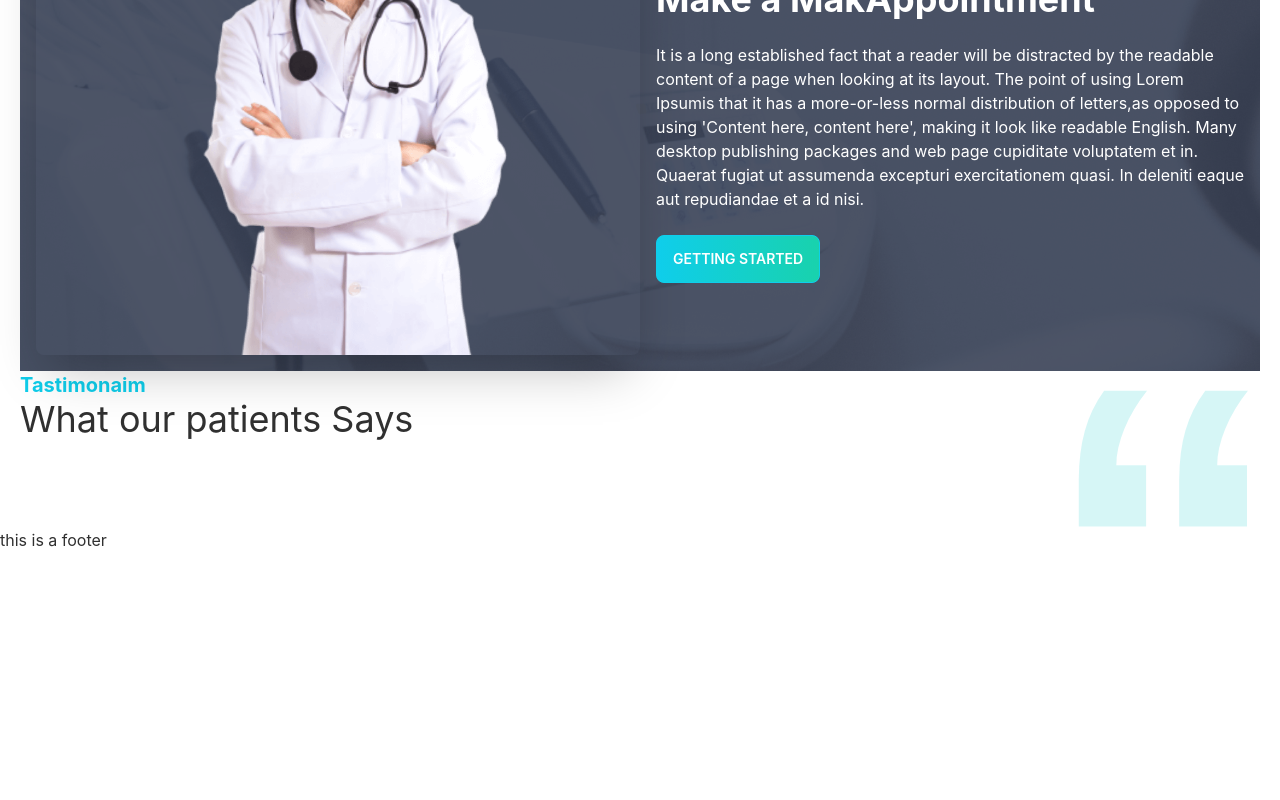
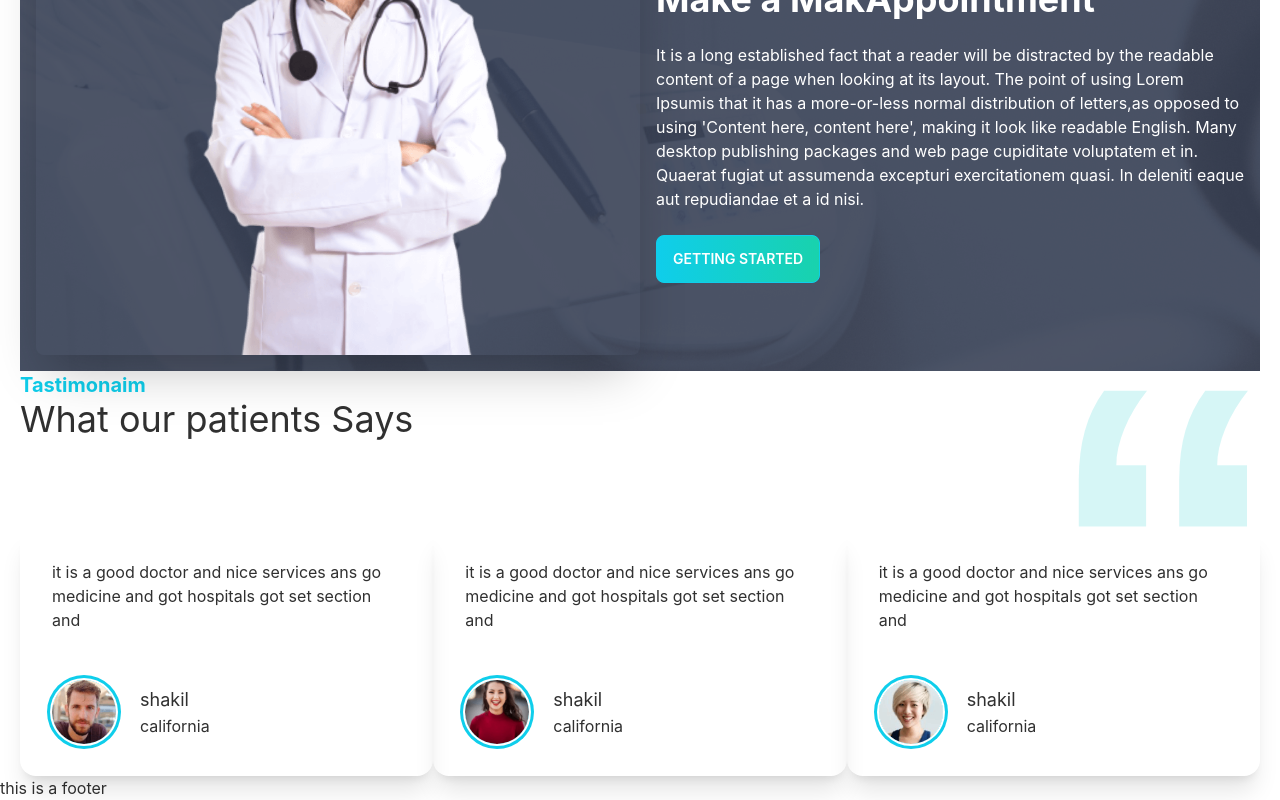
Before and after one commit to shakilmonsi/doctorprotailfive-main, a React (Create React App) app: page / in a window 1280 px wide. Shown: the part 1301-2101 px from the top of the page. Before the commit the page ends 1853 px from the top, so only its background shows below. Built offline with nearby package versions, Linux system fonts and the light colour scheme.

Commit message:
add review section

```diff
--- /dev/null
+++ b/src/tastimonaime/Review.js
@@ -0,0 +1,29 @@
+import React from 'react'
+
+
+
+
+const  Review=({revie}) =>{
+    const {name,img,review,location}=revie
+  return (
+    <div className="card  shadow-xl">
+    <div className="card-body">
+
+      <p>{review}</p>
+      <div className="flex mt-10  items-center">
+      <div className="avatar mr-6">
+  <div className="w-16 rounded-full ring ring-primary ring-offset-base-100 ring-offset-2">
+    <img src={img} alt=''/>
+  </div>
+</div>
+<div>
+  <h5 className='text-lg'>{name}</h5>
+  <p>{location}</p>
+</div>
+      </div>
+    </div>
+  </div>
+  )
+}
+
+export default Review
--- a/src/tastimonaime/Tastimonaim.js
+++ b/src/tastimonaime/Tastimonaim.js
@@ -1,7 +1,33 @@
 import React from 'react'
 import quote from "../assets/icons/quote.svg"
-
+import papole1 from '../assets/images/people1.png'
+import papole2 from '../assets/images/people2.png'
+import papole3 from '../assets/images/people3.png'
+import Review from './Review'
 const  Tastimonaim=() =>{
+    const reviews =[
+        {
+            _di:1,
+            name: "shakil ",
+            img: papole1,
+            review: 'it is a good  doctor and  nice services ans  go  medicine and  got  hospitals  got  set section and ',
+        location: 'california'
+        },
+        {
+            _di:1,
+            name: "shakil ",
+            img: papole2,
+            review: 'it is a good  doctor and  nice services ans  go  medicine and  got  hospitals  got  set section and ',
+        location: 'california'
+        },
+        {
+            _di:1,
+            name: "shakil ",
+            img: papole3,
+            review: 'it is a good  doctor and  nice services ans  go  medicine and  got  hospitals  got  set section and ',
+        location: 'california'
+        },
+    ]
   return (
 
     <section>
@@ -15,7 +41,11 @@ const  Tastimonaim=() =>{
         </figure>
        </div>
 
-       <div></div>
+       <div className='grid grid-cols-1 md:grid-cols-2 lg:grid-cols-3'>
+        {
+            reviews.map(revie=><Review key={revie._di} revie={revie}></Review>)
+        }
+       </div>
     </section>
   )
 }
```
